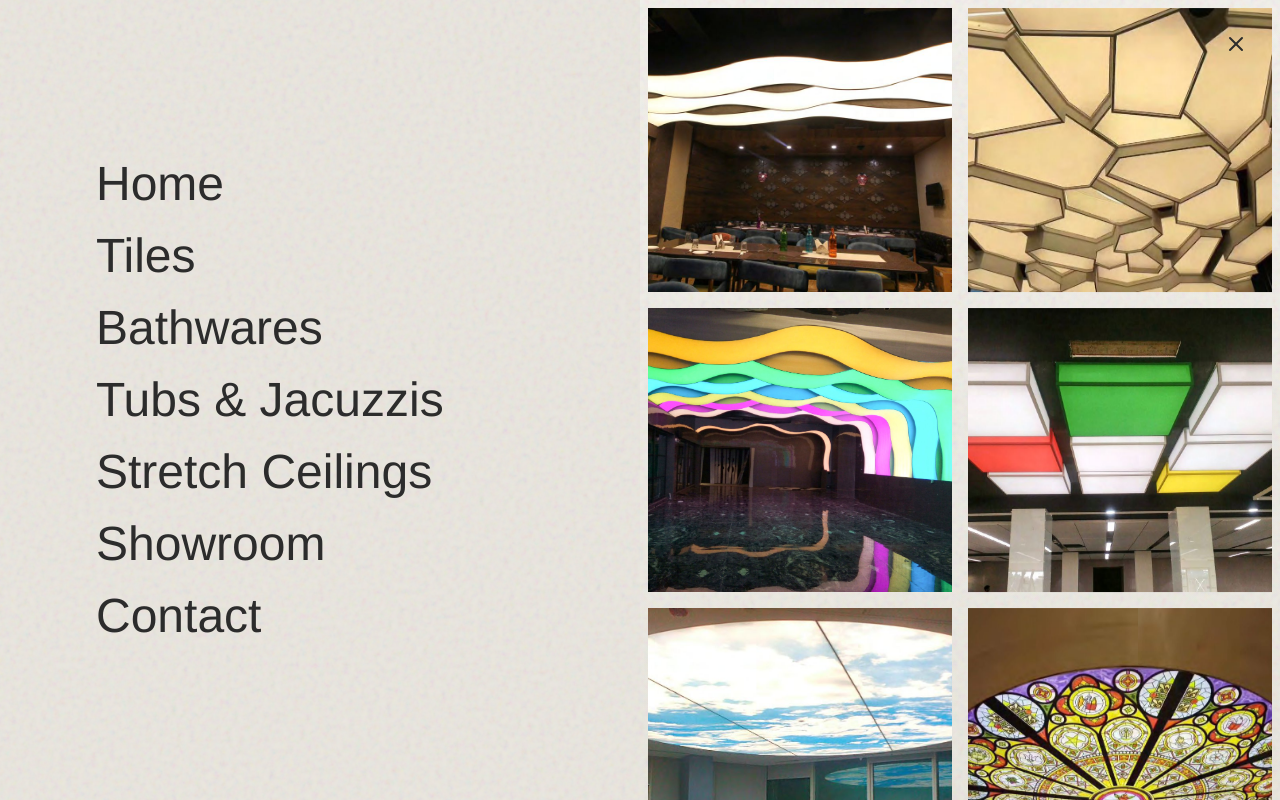
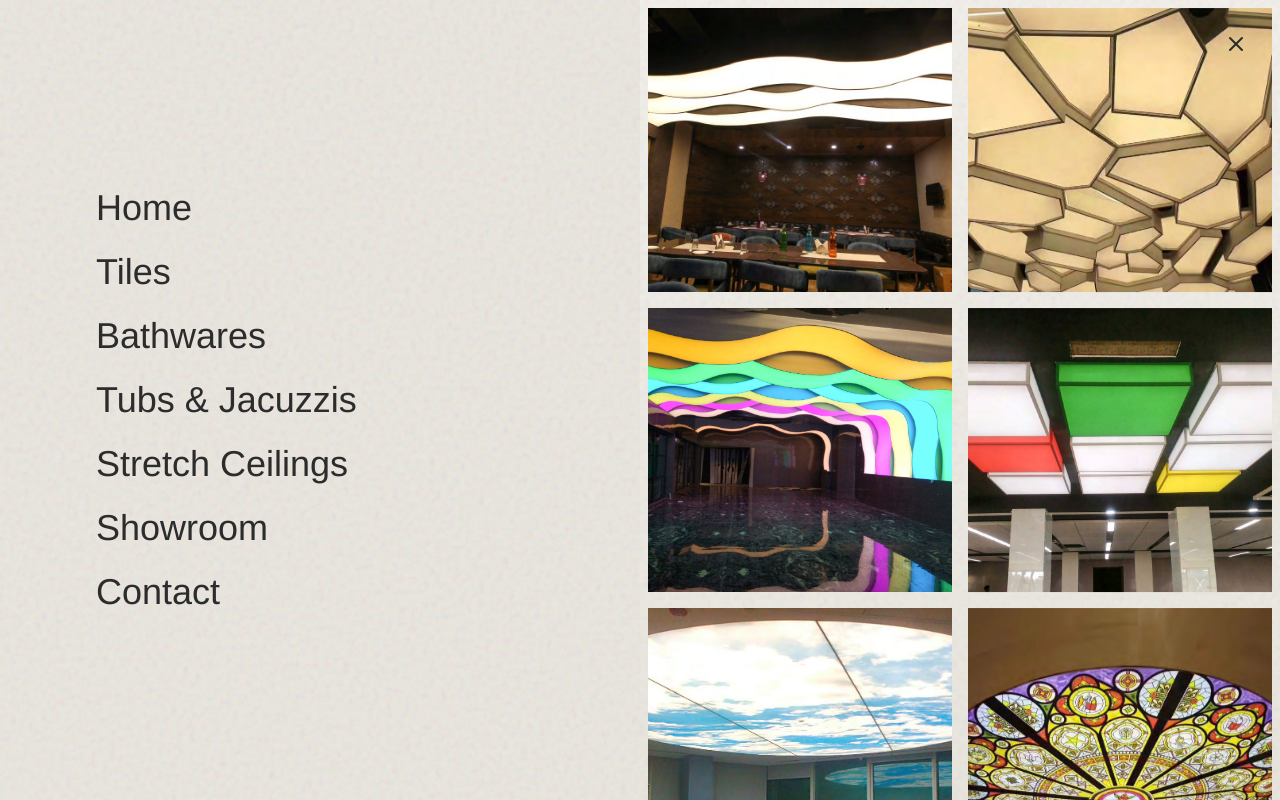
Before and after one commit to aditk15/ceramiqua, a Next.js app: page / in a window 1280 px wide. Both pictures are taken after a click on the button "Open menu". Shown: the top 800 px of the page. Built offline with nearby package versions, Linux system fonts and the light colour scheme; a web font is replaced by a local one.

Commit message:
updated font size

```diff
--- a/components/layout/fullscreen-menu.tsx
+++ b/components/layout/fullscreen-menu.tsx
@@ -110,7 +110,6 @@ const menuImageSets = {
       "/contact-8.jpg?height=600&width=400",
     ]
   },
-  // Default images when no menu item is hovered
   default: {
     upward: [
       "/sc1.webp?height=600&width=400",
@@ -205,7 +204,7 @@ export default function FullscreenMenu({ isOpen, onClose }: FullscreenMenuProps)
             >
               <Link
                 href={item.href}
-                className={`block font-serif text-4xl md:text-5xl transition-colors duration-300 ${
+                className={`block font-serif text-4xl md:text-4xl transition-colors duration-300 ${
                   activeMenuItem === item.id ? 'text-[#c4a47a]' : 'text-[#2c2c2c]'
                 } hover:text-[#c4a47a]`}
                 onClick={onClose}
```
